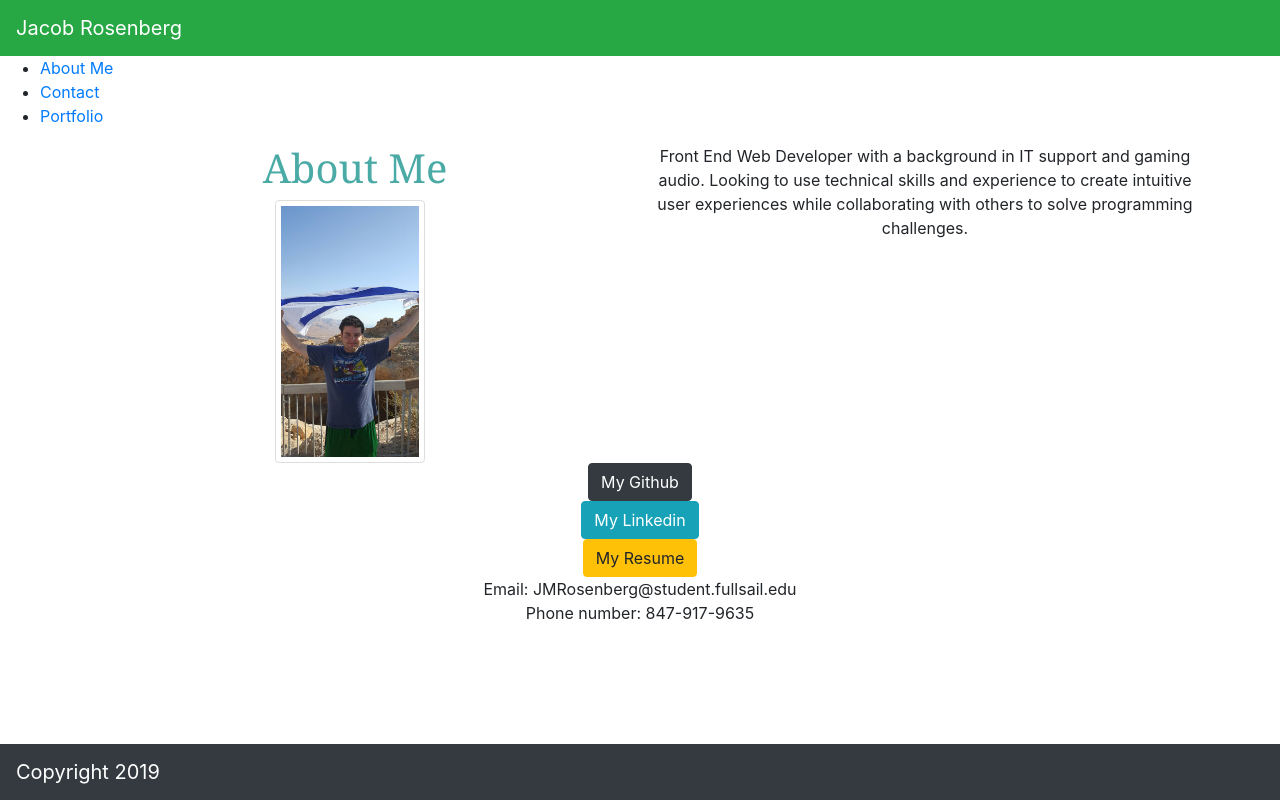
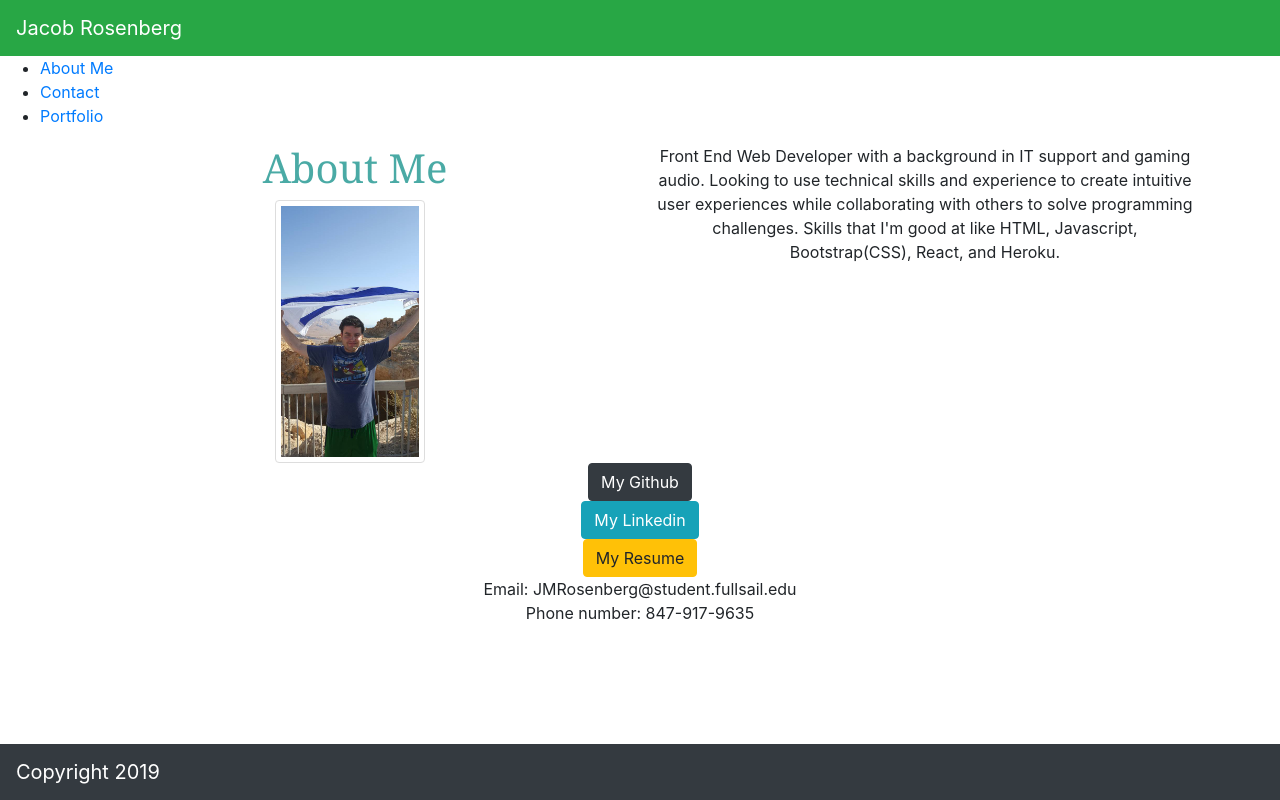
Before and after one commit to JMRosenberg12/React-Portfolio, a React (Create React App) app: page /aboutme in a window 1280 px wide. Built offline with nearby package versions, Linux system fonts and the light colour scheme.

Commit message:
edit description

```diff
--- a/src/components/aboutme.js
+++ b/src/components/aboutme.js
@@ -17,7 +17,7 @@ class About extends Component {
               <img src={AboutMe} alt=""></img>
           </div>
           <div className="col">
-          Front End Web Developer with a background in IT support and gaming audio. Looking to use technical skills and experience to create intuitive user experiences while collaborating with others to solve programming challenges.
+          Front End Web Developer with a background in IT support and gaming audio. Looking to use technical skills and experience to create intuitive user experiences while collaborating with others to solve programming challenges. Skills that I'm good at like HTML, Javascript, Bootstrap(CSS), React, and Heroku.
     </div>
     </div>
     </div>
```
